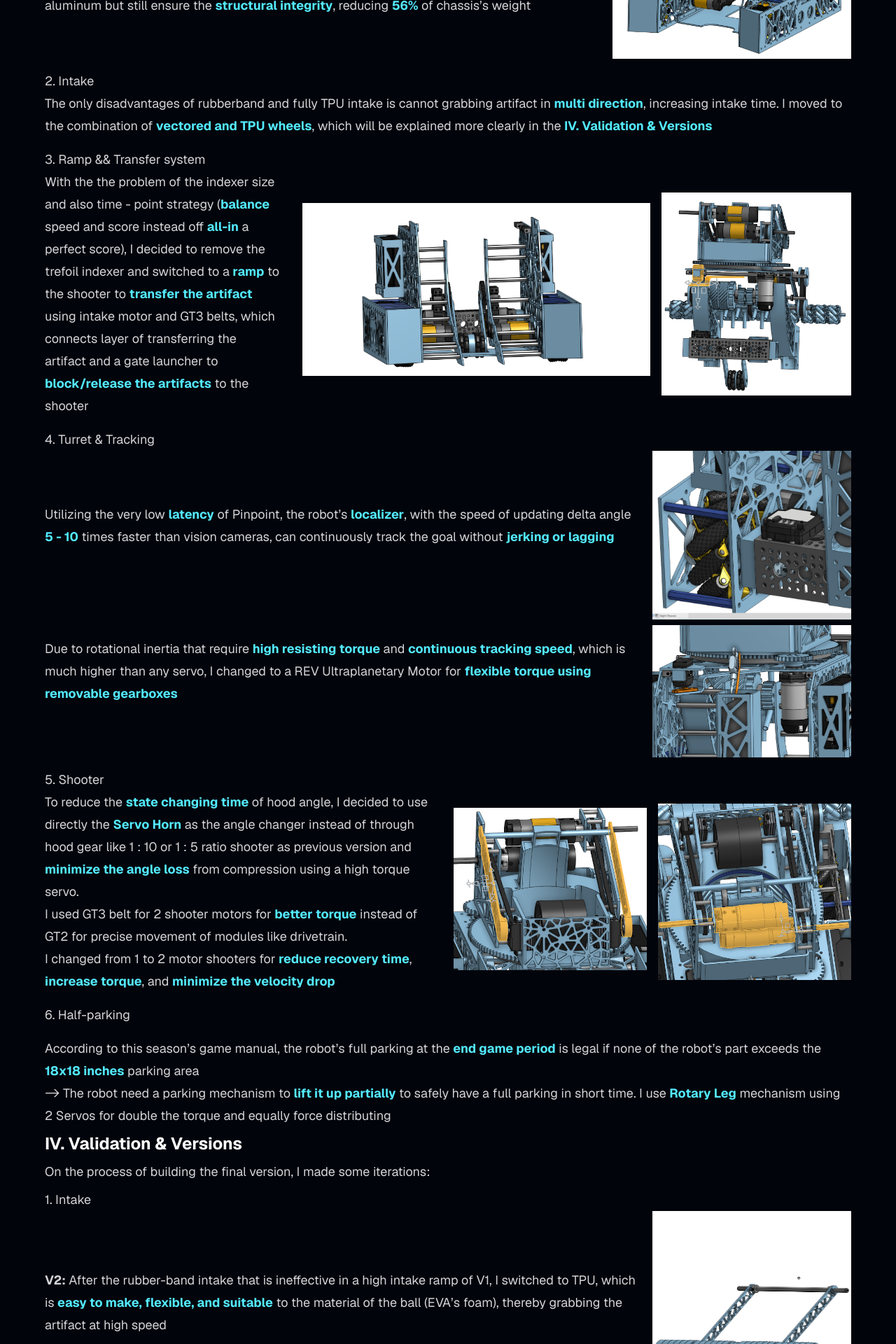
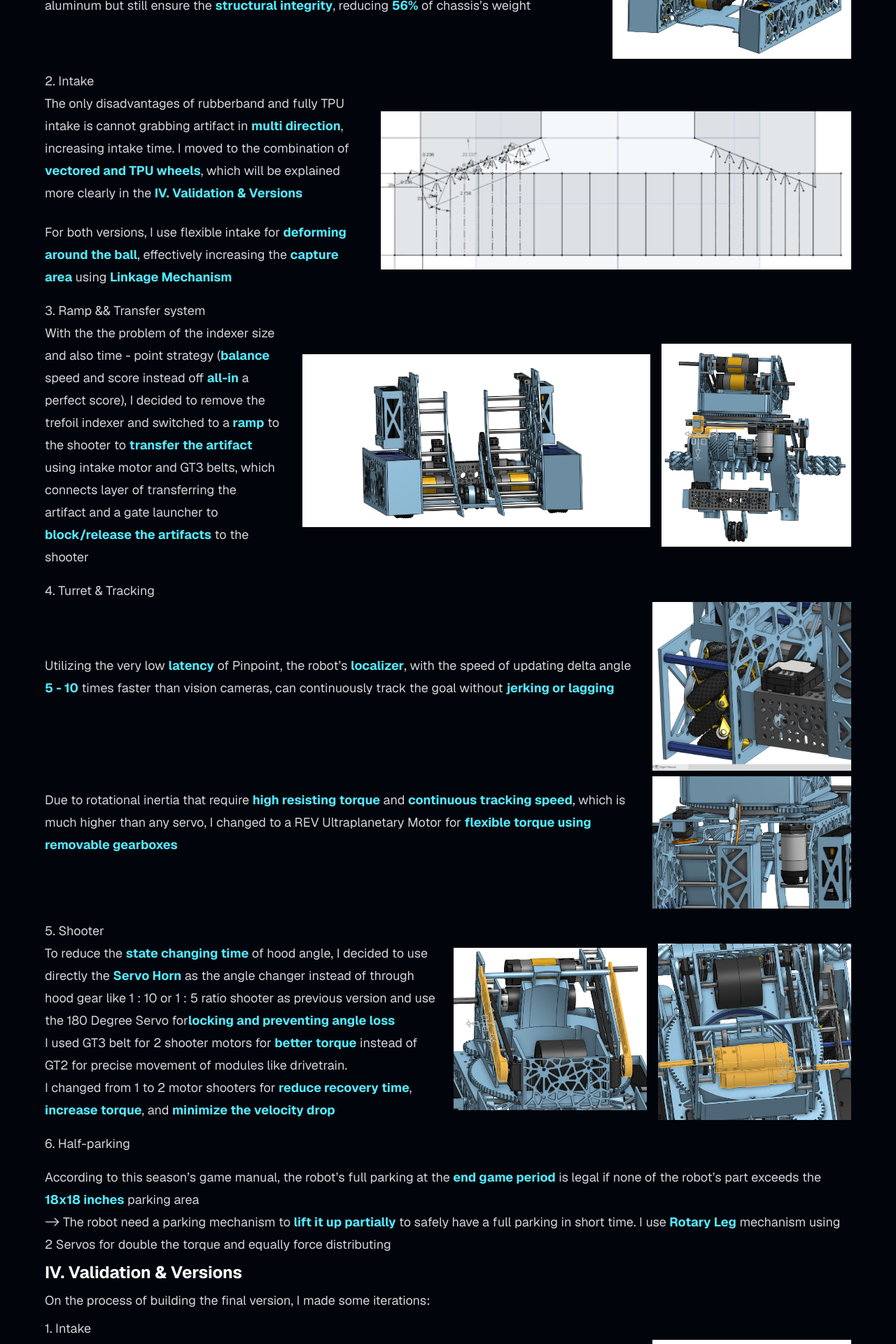
Before and after one commit to donguyenphu/Robotics_Portfolio, a Next.js app in the folder robotics-portfolio/: page /projects/ftc-2025-2026-offseason-robot in a window 1280 px wide. Shown: the part 2500-4420 px from the top of the page at 70% size. Built offline with nearby package versions, Linux system fonts and the light colour scheme; some icons are missing.

Commit message:
Update information for FTC Decode Offseason Project

```diff
--- a/robotics-portfolio/app/projects/ftc-2025-2026-offseason-robot/page.tsx
+++ b/robotics-portfolio/app/projects/ftc-2025-2026-offseason-robot/page.tsx
@@ -106,7 +106,18 @@ export default function FirstTechChallenge2526OffseasonRobot() {
             </div>
           </div>
           <p className="mt-4 text-lg leading-8 text-zinc-300">2. Intake</p>
-          <p className="text-lg leading-8 text-zinc-300">The only disadvantages of rubberband and fully TPU intake is cannot grabbing artifact in <strong className="text-cyan-300">multi direction</strong>, increasing intake time. I moved to the combination of <strong className="text-cyan-300">vectored and TPU wheels</strong>, which will be explained more clearly in the <strong className="text-cyan-300">IV. Validation & Versions</strong></p>
+          <div className="flex gap-8 items-center">
+            <div className="w-[40%]">
+              <p className="text-lg leading-8 text-zinc-300">The only disadvantages of rubberband and fully TPU intake is cannot grabbing artifact in <strong className="text-cyan-300">multi direction</strong>, increasing intake time. I moved to the combination of <strong className="text-cyan-300">vectored and TPU wheels</strong>, which will be explained more clearly in the <strong className="text-cyan-300">IV. Validation & Versions</strong></p>
+              <br></br>
+              <p className="text-lg leading-8 text-zinc-300">For both versions, I use flexible intake for <strong className="text-cyan-300">deforming around the ball</strong>, effectively increasing the <strong className="text-cyan-300">capture area</strong> using <strong className="text-cyan-300">Linkage Mechanism</strong></p>
+            </div>
+            <div className="w-[60%]">
+              <div>
+                <img src="/p1/TPU_Direction.png" className="w-full h-auto object-cover" />
+              </div>
+            </div>
+          </div>
           <p className="mt-4 text-lg leading-8 text-zinc-300">3. Ramp && Transfer system</p>
           <div className="flex gap-8 items-center">
             <div className="w-[30%]">
@@ -115,7 +126,7 @@ export default function FirstTechChallenge2526OffseasonRobot() {
             </div>
             <div className="flex gap-4 space-y-3 w-[70%] items-center">
               <div>
-                <img src="/p1/Ramp.png" className="w-full h-auto object-cover" />
+                <img src="/p1/Ramp.PNG" className="w-full h-auto object-cover" />
               </div>
               <div>
                 <img src="/p1/Gate.png" className="w-full h-auto object-cover" />
@@ -148,7 +159,7 @@ export default function FirstTechChallenge2526OffseasonRobot() {
           <div className="flex gap-4 items-center">
             <div className="w-[50%]">
               <p className="text-lg leading-8 text-zinc-300">
-                To reduce the <strong className="text-cyan-300">state changing time</strong> of hood angle, I decided to use directly the <strong className="text-cyan-300">Servo Horn</strong> as the angle changer instead of through hood gear like  1 : 10 or 1 : 5 ratio shooter as previous version and <strong className="text-cyan-300">minimize the angle loss</strong> from compression using a high torque servo.
+                To reduce the <strong className="text-cyan-300">state changing time</strong> of hood angle, I decided to use directly the <strong className="text-cyan-300">Servo Horn</strong> as the angle changer instead of through hood gear like  1 : 10 or 1 : 5 ratio shooter as previous version and use the 180 Degree Servo for<strong className="text-cyan-300">locking and preventing angle loss</strong>
               </p>
               <p className="text-lg leading-8 text-zinc-300">
                 I used GT3 belt for 2 shooter motors for <strong className="text-cyan-300">better torque</strong> instead of GT2 for precise movement of modules like drivetrain.
@@ -182,8 +193,8 @@ export default function FirstTechChallenge2526OffseasonRobot() {
                 <strong>V2:</strong> After the rubber-band intake that is ineffective in a high intake ramp of V1, I switched to TPU, which is <strong className="text-cyan-300">easy to make, flexible, and suitable</strong> to the material of the ball (EVA’s foam), thereby grabbing the artifact at high speed
               </p>
             </div>
-            <div className="w-[25%] h-[">
-              <img src="/p1/TPU.png" className="w-full h-full object-cover" />
+            <div className="w-[25%]">
+              <img src="/p1/TPU.PNG" className="w-full aspect-[3/2] object-cover" />
             </div>
           </div>
           <div className="flex gap-4 mt-4 items-center">
@@ -246,7 +257,25 @@ export default function FirstTechChallenge2526OffseasonRobot() {
             With the beginning torque of <strong className="text-cyan-300 text-xl">0.105 (N.m)</strong> adding <strong className="text-cyan-300 text-xl">two 5:1 cartridge gearboxes</strong>, the output torque is safe and also meet the speed requirement
           </p>
           <p className="mt-2 text-lg leading-8 text-zinc-300">4. Shooter</p>
-
+          <strong><p className="text-lg leading-8 text-zinc-300">Version 2: We optimized the version from V1 disadvantages to:</p></strong>
+          <div className="flex gap-4 items-center">
+            <div className="w-[60%]">
+              <ul>
+                <li>
+                  1 shooter: 2 shooter for equally force distributing and increasing recovery by doubling the torque
+                </li>
+                <li>
+                  High latency of C270: Replace with Limelight 3A with only ⅓ the latency (33ms reduced to 11ms)
+                </li>
+                <li>
+                  Hood Angle: Reduced from 1:10 &rarr; 1:5 ratio with AXON MAX servo
+                </li>
+              </ul>
+            </div>
+            <div className="w-[40%]">
+              <img src="" />
+            </div>
+          </div>
         </div>
       </main>
       <Footer />
```
